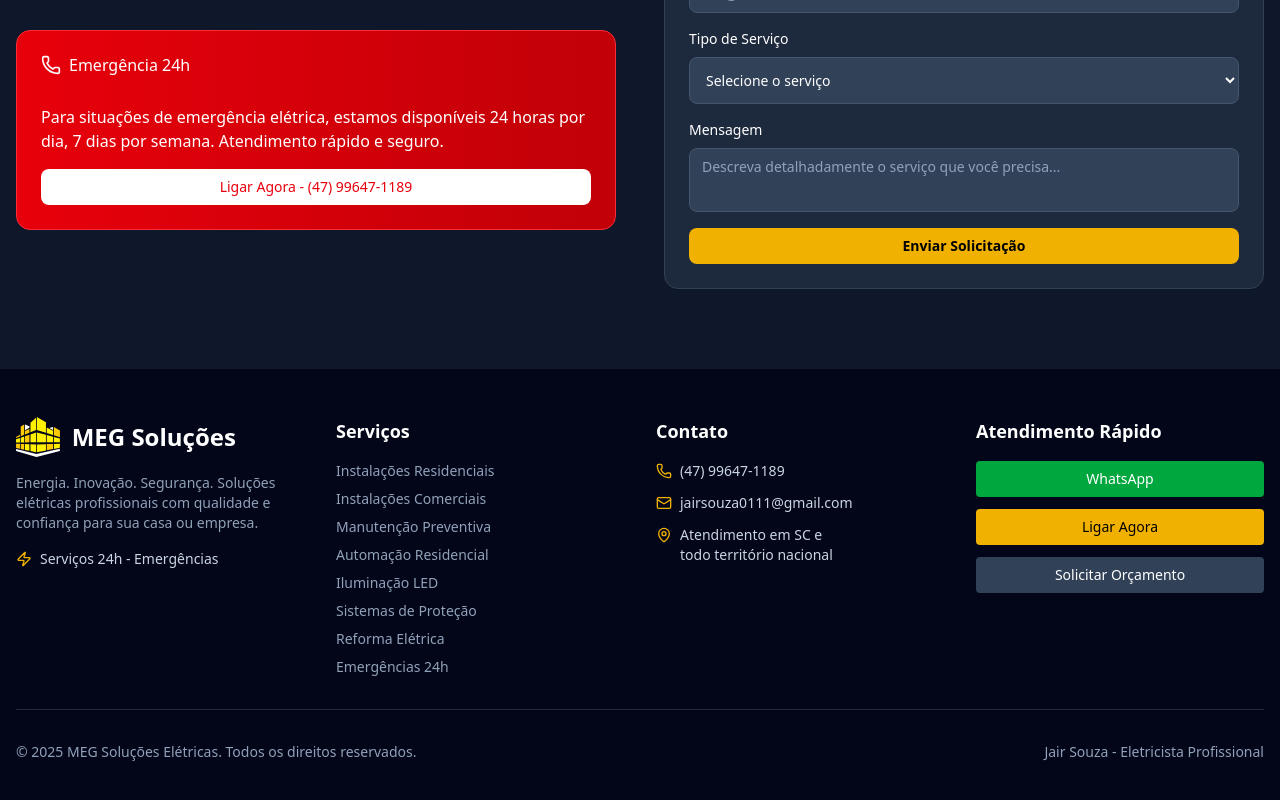
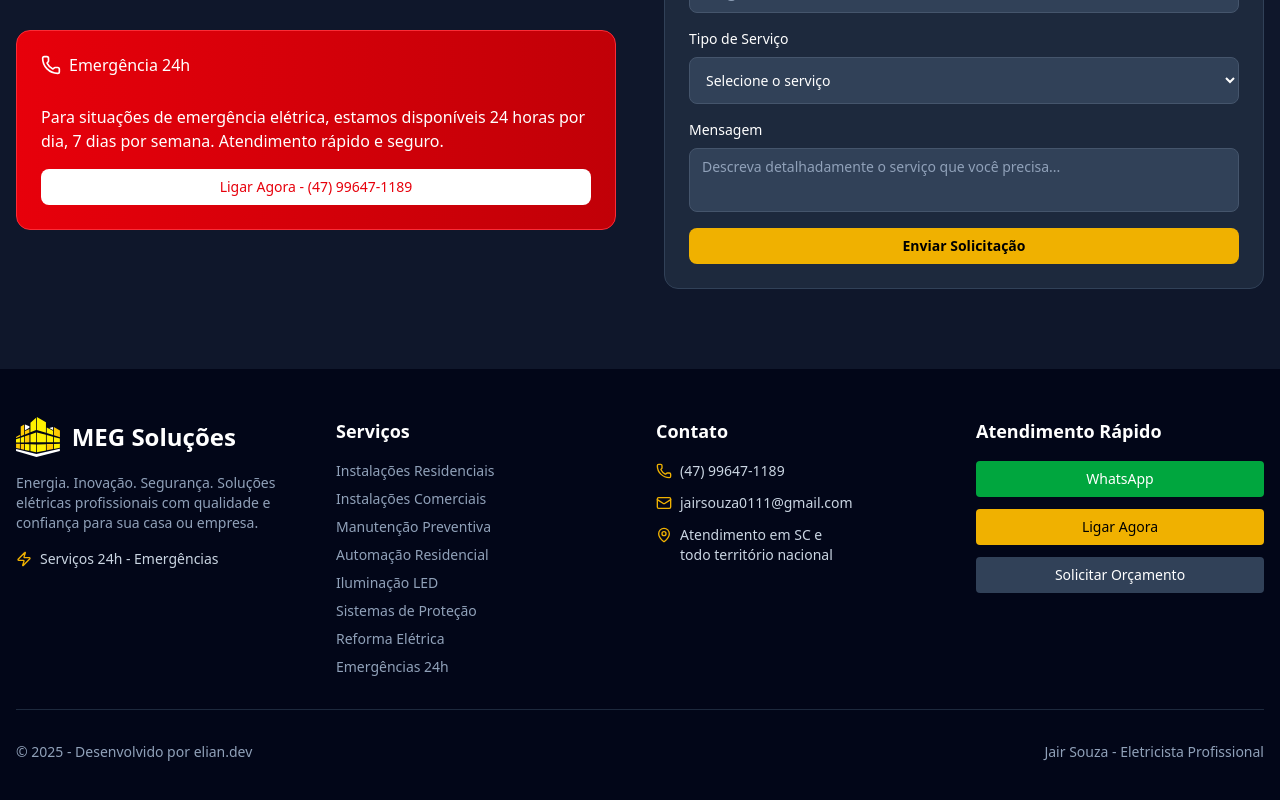
Before and after one commit to elianoliver/Meg-Solucoes-Eletricas, a React (Vite) app: page / in a window 1280 px wide. Shown: the part 6235-7035 px from the top of the page. Built offline with nearby package versions, Linux system fonts and the light colour scheme.

Commit message:
fix: atualiza o rodapé para exibir o desenvolvedor e o ano atual

```diff
--- a/src/components/Footer.tsx
+++ b/src/components/Footer.tsx
@@ -4,7 +4,6 @@ import { Phone, Mail, MapPin, Zap } from 'lucide-react';
 import logoImage from '/public/logo.svg';
 
 export function Footer() {
-    const currentYear = new Date().getFullYear();
 
     return (
         <footer className="bg-slate-950 text-white py-12">
@@ -101,7 +100,7 @@ export function Footer() {
                 <div className="border-t border-slate-800 mt-8 pt-8">
                     <div className="flex flex-col md:flex-row justify-between items-center space-y-4 md:space-y-0">
                         <div className="text-slate-400 text-sm">
-                            © {currentYear} MEG Soluções Elétricas. Todos os direitos reservados.
+                            © 2025 - Desenvolvido por <a href='https://www.elian.dev.br' target='_blank'>elian.dev</a>
                         </div>
                         <div className="text-slate-400 text-sm">
                             Jair Souza - Eletricista Profissional
```
Also changed, not shown: 1 other file (tests, documents, lock files or other folders).
